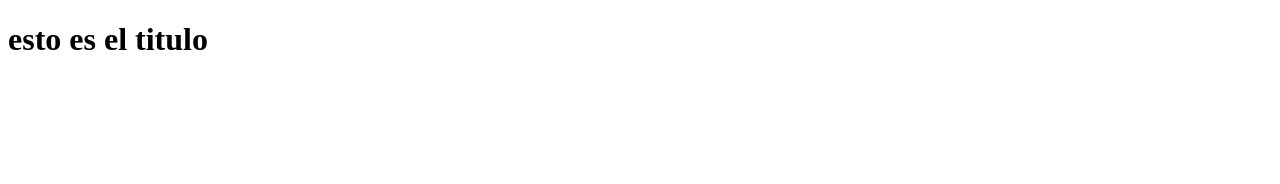
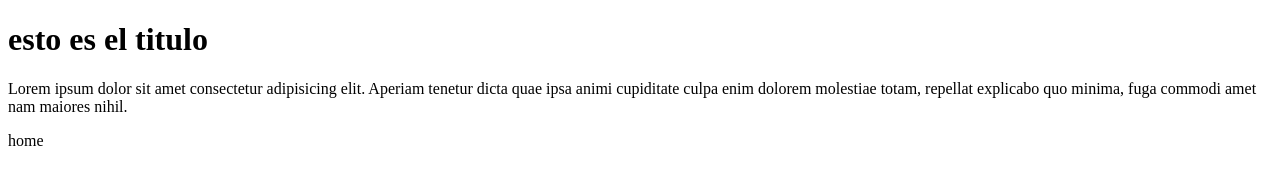
Before and after one commit to flor1012/bloque_html, a plain HTML site: page bloque-html/index.html in a window 1280 px wide. Drawn offline with Linux system fonts and the light colour scheme.

Commit message:
agrego de section

```diff
--- a/bloque-html/index.html
+++ b/bloque-html/index.html
@@ -7,5 +7,7 @@
 </head>
 <body>
     <h1>esto es el titulo</h1>
+    <p>Lorem ipsum dolor sit amet consectetur adipisicing elit. Aperiam tenetur dicta quae ipsa animi cupiditate culpa enim dolorem molestiae totam, repellat explicabo quo minima, fuga commodi amet nam maiores nihil.</p>
+    <section>home</section>
 </body>
 </html>
```
